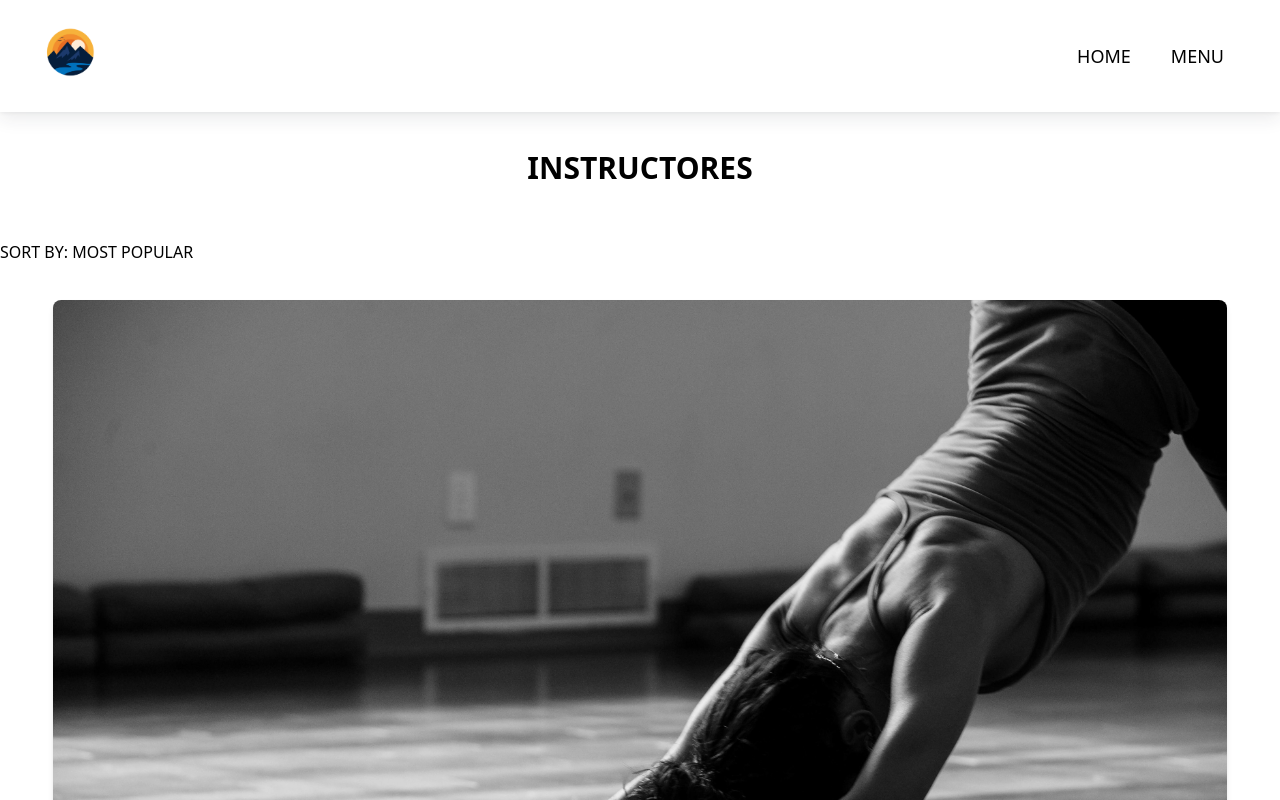
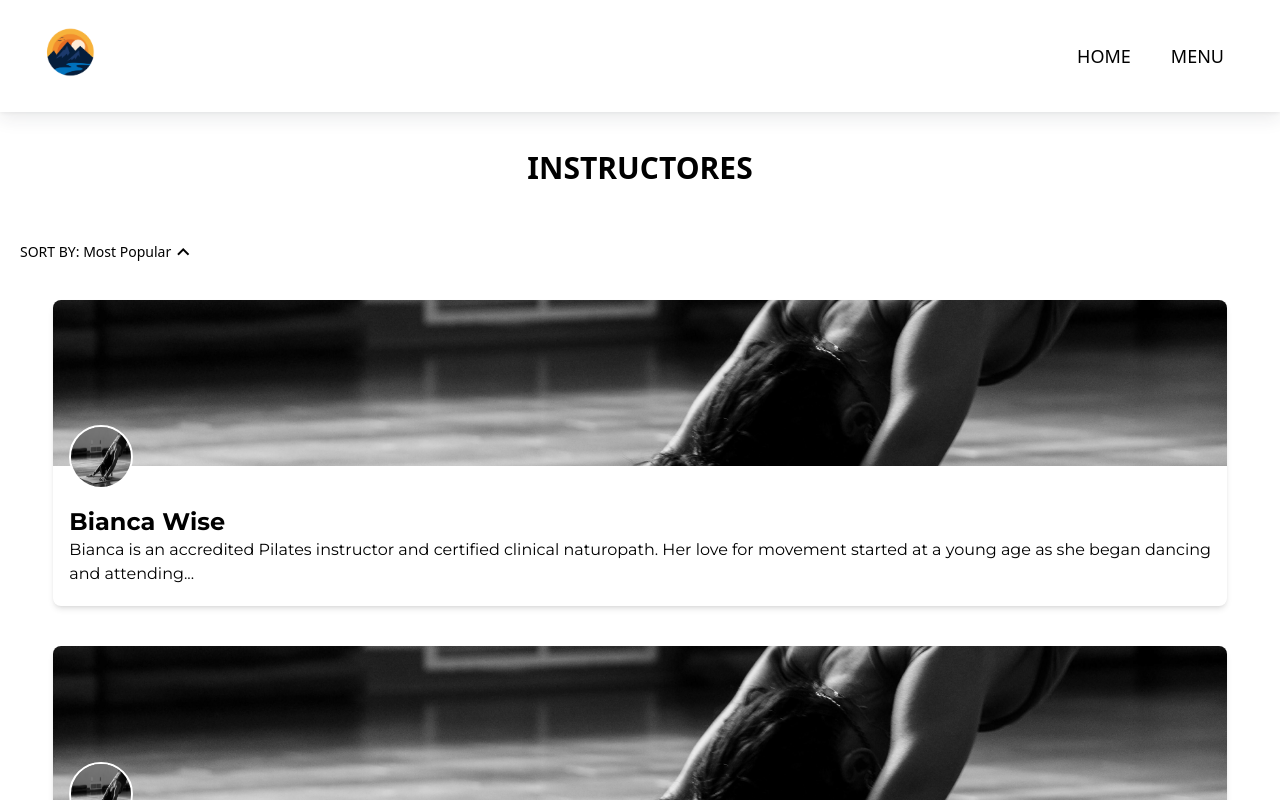
Before and after one commit to Esencial360/esencial360, an Angular app: page /instructores in a window 1280 px wide. Shown: the top 800 px of the page. Built offline with nearby package versions, Linux system fonts and the light colour scheme.

Commit message:
develop: improved blog and instructor pages. created a instructor page

```diff
--- a/src/app/app-routing.module.ts
+++ b/src/app/app-routing.module.ts
@@ -8,11 +8,13 @@ import { SingleClassComponent } from './pages/videos/single-class/single-class.c
 import { VideosCatalogueComponent } from './pages/videos/videos-catalogue/videos-catalogue.component';
 import { BlogComponent } from './pages/blogs/blog/blog.component';
 import { UserProfileComponent } from './pages/user-profile/user-profile.component';
+import { SingleBlogComponent } from './pages/blogs/single-blog/single-blog.component';
 
 const routes: Routes = [
   { path: '', component: LandingComponent }, // Default route (empty path)
   { path: 'about', component: AboutComponent },
   { path: 'blog', component: BlogComponent },
+  { path: 'blog/:id', component: SingleBlogComponent },
   { path: 'classes', component: VideosCatalogueComponent },
   { path: 'instructores', component: InstructorsCatalogueComponent },
   { path: 'instructores/:id', component: SingleInstructorComponent },
--- a/src/app/app.module.ts
+++ b/src/app/app.module.ts
@@ -17,6 +17,7 @@ import { AboutComponent } from './pages/about/about.component';
 import { SingleBlogComponent } from './pages/blogs/single-blog/single-blog.component';
 import { SectionSneakPeakComponent } from './components/section-sneak-peak/section-sneak-peak.component';
 import { PageTitleComponent } from './components/page-title/page-title.component';
+import { InstructorFilterComponent } from './shared/instructor-filter/instructor-filter.component';
 
 @NgModule({
   declarations: [
@@ -35,6 +36,7 @@ import { PageTitleComponent } from './components/page-title/page-title.component
     SingleBlogComponent,
     SectionSneakPeakComponent,
     PageTitleComponent,
+    InstructorFilterComponent,
   ],
   imports: [
     BrowserModule,
--- a/src/app/pages/blogs/blog/blog.component.html
+++ b/src/app/pages/blogs/blog/blog.component.html
@@ -1,14 +1,6 @@
 <app-header></app-header>
 <section>
   <app-page-title [pageTitle]="'BLOG'"></app-page-title>
-  <!-- @for (blog of blogs; track blog) {
-        <div>
-            <img [src]="blog.image" alt="blog thumbnail">
-            <h3>{{blog.title}}</h3>
-            <p>{{blog.summary}}</p>
-            <app-button (click)="onNavigateToBlog(blog.id)"></app-button>
-        </div>
-    } -->
   <div class="mx-auto w-11/12">
     @for(category of categories; track category){
     <div class="mb-8">
@@ -16,6 +8,7 @@
       <div class="flex overflow-x-auto no-scrollbar h-[300px]">
         @for(item of category.items; track item) {
         <div
+          (click)="onNavigateToBlog(item.id)"
           class="bg-white rounded-lg shadow-md flex-none w-60 mr-4 pb-2 h-[280px]"
         >
           <img
--- a/src/app/pages/blogs/blog/blog.component.ts
+++ b/src/app/pages/blogs/blog/blog.component.ts
@@ -1,14 +1,8 @@
 import { Component, OnInit, Input, Output } from '@angular/core';
 import { Router } from '@angular/router';
 
-// interface Blog {
-//   id: number,
-//   title: string,
-//   summary: string,
-//   body: string,
-//   image: string
-// }
 interface Item {
+  id: number;
   imageUrl: string;
   title: string;
 }
@@ -25,7 +19,6 @@ interface Category {
 })
 export class BlogComponent implements OnInit {
   categories: Category[] = []
-  // blogs: Blog[] = []
 
   @Input()
   blogSelected!: string;
@@ -33,39 +26,17 @@ export class BlogComponent implements OnInit {
   constructor(private router: Router){}
 
   ngOnInit(): void {
-    // console.log('blogPage');
-    // this.blogs = [
-    //   {
-    //     id: 1,
-    //     title: 'blog1',
-    //     summary: 'lorem impsum lorem impsum lorem impsum lorem impsum',
-    //     body: 'lorem impsum lorem impsumlorem impsumlorem impsumlorem impsumlorem impsumlorem impsum lorem impsumlorem impsum lorem impsumlorem impsum',
-    //     image: 'path/to/image'
-    //   },
-    //   {
-    //     id: 2,
-    //     title: 'blog2',
-    //     summary: 'lorem impsum lorem impsum lorem impsum lorem impsum',
-    //     body: 'lorem impsum lorem impsumlorem impsumlorem impsumlorem impsumlorem impsumlorem impsum lorem impsumlorem impsum lorem impsumlorem impsum',
-    //     image: 'path/to/image'
-    //   },
-    //   {
-    //     id: 3,
-    //     title: 'blog3',
-    //     summary: 'lorem impsum lorem impsum lorem impsum lorem impsum',
-    //     body: 'lorem impsum lorem impsumlorem impsumlorem impsumlorem impsumlorem impsumlorem impsum lorem impsumlorem impsum lorem impsumlorem impsum',
-    //     image: 'path/to/image'
-    //   },
-    // ]
    this.categories = [
     {
       name: 'MOVEMENT',
       items: [
         {
+          id: 1,
           imageUrl: '../../../../assets/images/yoga.jpg',
           title: 'The Best Pilates Reformer Exercises to Strength & Flexibility Training'
         },
         {
+          id: 2,
           imageUrl: '../../../../assets/images/yoga.jpg',
           title: 'Pilates Reformer 101: Exercises, Benefits & More'
         },
@@ -76,10 +47,12 @@ export class BlogComponent implements OnInit {
       name: 'MINDFULNESS',
       items: [
         {
+          id: 3,
           imageUrl: '../../../../assets/images/yoga.jpg',
           title: 'What Is Body? Heres What You Need to Know'
         },
         {
+          id: 4,
           imageUrl: '../../../../assets/images/yoga.jpg',
           title: '10 Guided Meditations for Anxiety and Stress'
         },
@@ -90,14 +63,17 @@ export class BlogComponent implements OnInit {
       name: 'LIFESTYLE',
       items: [
         {
+          id: 5,
           imageUrl: '../../../../assets/images/yoga.jpg',
           title: 'How to Balance Your Hormones: 4 Tips From a Naturopath'
         },
         {
+          id: 6,
           imageUrl: '../../../../assets/images/yoga.jpg',
           title: 'What to Wear to Hot Yoga'
         },
         {
+          id: 7,
           imageUrl: '../../../../assets/images/yoga.jpg',
           title: 'Cycle Syncing: Exercise, Nutrition & Wellness in Every Phase'
         },
@@ -108,14 +84,17 @@ export class BlogComponent implements OnInit {
       name: 'NEWS',
       items: [
         {
+          id: 8,
           imageUrl: '../../../../assets/images/yoga.jpg',
           title: 'New Live Classes on Alo Moves'
         },
         {
+          id: 9,
           imageUrl: '../../../../assets/images/yoga.jpg',
           title: 'Alo Moves and the American Red Cross Partner to Bring Free Classes to Frontline Workers'
         },
         {
+          id: 10,
           imageUrl: '../../../../assets/images/yoga.jpg',
           title: '3 Things You Can Do Right Now to Help Save Our Oceans'
         },
@@ -127,6 +106,14 @@ export class BlogComponent implements OnInit {
 
 
   onNavigateToBlog(id: number) {
-    this.router.navigate([`/blog/${id}`])
+    this.router.navigate([`/blog/${id}`]).then(navigationSuccess => {
+      if (navigationSuccess) {
+        console.log(`Navigation to blog ${id} successful`);
+      } else {
+        console.error(`Navigation to blog ${id} failed`);
+      }
+    }).catch(error => {
+      console.error(`An error occurred during navigation: ${error.message}`);
+    })
   }
 }
--- a/src/app/pages/instructors/instructors-catalogue/instructors-catalogue.component.html
+++ b/src/app/pages/instructors/instructors-catalogue/instructors-catalogue.component.html
@@ -2,7 +2,7 @@
 <div class="bg-white">
   <app-page-title [pageTitle]="'instructores'"></app-page-title>
   <div class="flex justify-between">
-    <div>SORT BY: MOST POPULAR</div>
+    <app-instructor-filter></app-instructor-filter>
     <div class="text-right">
       <i class="fas fa-bars"></i>
     </div>
@@ -10,22 +10,22 @@
 
   <div class="mt-4 flex flex-col items-center justify-center">
     @for (instructor of instructors; track $index) {
-    <div class=" my-5 rounded-lg w-11/12 shadow-md cursor-pointer" (click)="onInstructor(instructor.id)">
+    <div class=" my-5 rounded-lg w-11/12 shadow-md cursor-pointer relative" (click)="onInstructor(instructor.id)">
       <div class="">
         <img
           [src]="instructor.imageUrl"
           [alt]="instructor.name"
-          class="w-full rounded-t-lg"
+          class="w-full rounded-t-lg object-cover h-[166px]"
         />
       </div>
       <div class="pl-4">
         <img
           [src]="instructor.imageUrl"
           [alt]="instructor.name"
-          class="rounded-full w-16 h-16 mb-2"
+          class="rounded-full w-16 h-16 mb-2 absolute border-2 border-white top-[41%]"
         />
-        <h2 class="text-lg font-bold">{{ instructor.name }}</h2>
-        <p class="text-gray-600 mb-5">{{ instructor.description }}</p>
+        <h2 class="text-2xl font-bold mt-10 montserrat-bold">{{ instructor.name }}</h2>
+        <p class="text-gray-600 mb-5 montserrat-normal">{{ instructor.description }}</p>
       </div>
     </div>
     }
--- a/src/app/pages/instructors/instructors-catalogue/instructors-catalogue.component.ts
+++ b/src/app/pages/instructors/instructors-catalogue/instructors-catalogue.component.ts
@@ -15,6 +15,7 @@ interface PreviewInstructor {
 })
 export class InstructorsCatalogueComponent implements OnInit, OnDestroy {
   instructors: PreviewInstructor[] = []
+  filteredInstructors: PreviewInstructor[] = [];
 
   constructor(private router: Router) {}
 
@@ -51,6 +52,21 @@ export class InstructorsCatalogueComponent implements OnInit, OnDestroy {
         imageUrl: '../../../../assets/images/yoga.jpg'
       }
     ];
+    this.filteredInstructors = this.instructors;
+  }
+
+  onFilterChange(filter: string) {
+    switch (filter) {
+      case 'Most Popular':
+        // Sort by popularity (you'll need to define the logic here)
+        break;
+      case 'Newest':
+        // Sort by newest (you'll need to define the logic here)
+        break;
+      case 'A-Z':
+        this.filteredInstructors = [...this.instructors].sort((a, b) => a.name.localeCompare(b.name));
+        break;
+    }
   }
 
   onInstructor(id: number) {
--- /dev/null
+++ b/src/app/shared/instructor-filter/instructor-filter.component.html
@@ -0,0 +1,18 @@
+<div class="filter-container relative z-20" (click)="toggleDropdown()">
+  <div class="filter-selected text-sm font-medium flex items-center ml-5">
+    SORT BY: {{ activeFilter }} <span class="material-symbols-outlined">
+        {{dropdownClosed ? 'keyboard_arrow_up' : 'keyboard_arrow_down'}}
+        </span>
+    @if(!dropdownClosed) {
+        <div
+        class="absolute bg-white rounded shadow-md mt-[140px] w-[160px]"
+      >
+        @for(filter of filters; track $index) {
+        <div class="pl-2 py-2 border-b" (click)="applyFilter(filter)">
+          {{ filter }}
+        </div>
+        }
+      </div>
+    }
+  </div>
+</div>
--- /dev/null
+++ b/src/app/shared/instructor-filter/instructor-filter.component.ts
@@ -0,0 +1,26 @@
+import { Component, Output, EventEmitter } from '@angular/core';
+
+@Component({
+  selector: 'app-instructor-filter',
+  templateUrl: './instructor-filter.component.html',
+  styleUrl: './instructor-filter.component.css'
+})
+export class InstructorFilterComponent {
+
+  @Output() filterChange = new EventEmitter<string>();
+
+  filters: string[] = ['Most Popular', 'Newest', 'A-Z'];
+  activeFilter: string = this.filters[0];
+  dropdownClosed: boolean = true;
+
+  applyFilter(filter: string) {
+    this.activeFilter = filter;
+    this.filterChange.emit(filter);
+
+  }
+
+  toggleDropdown() {
+    this.dropdownClosed = !this.dropdownClosed;
+  }
+
+}
```
Also changed, not shown: src/app/shared/instructor-filter/instructor-filter.component.css (added), 1 other file (tests, documents, lock files or other folders).
